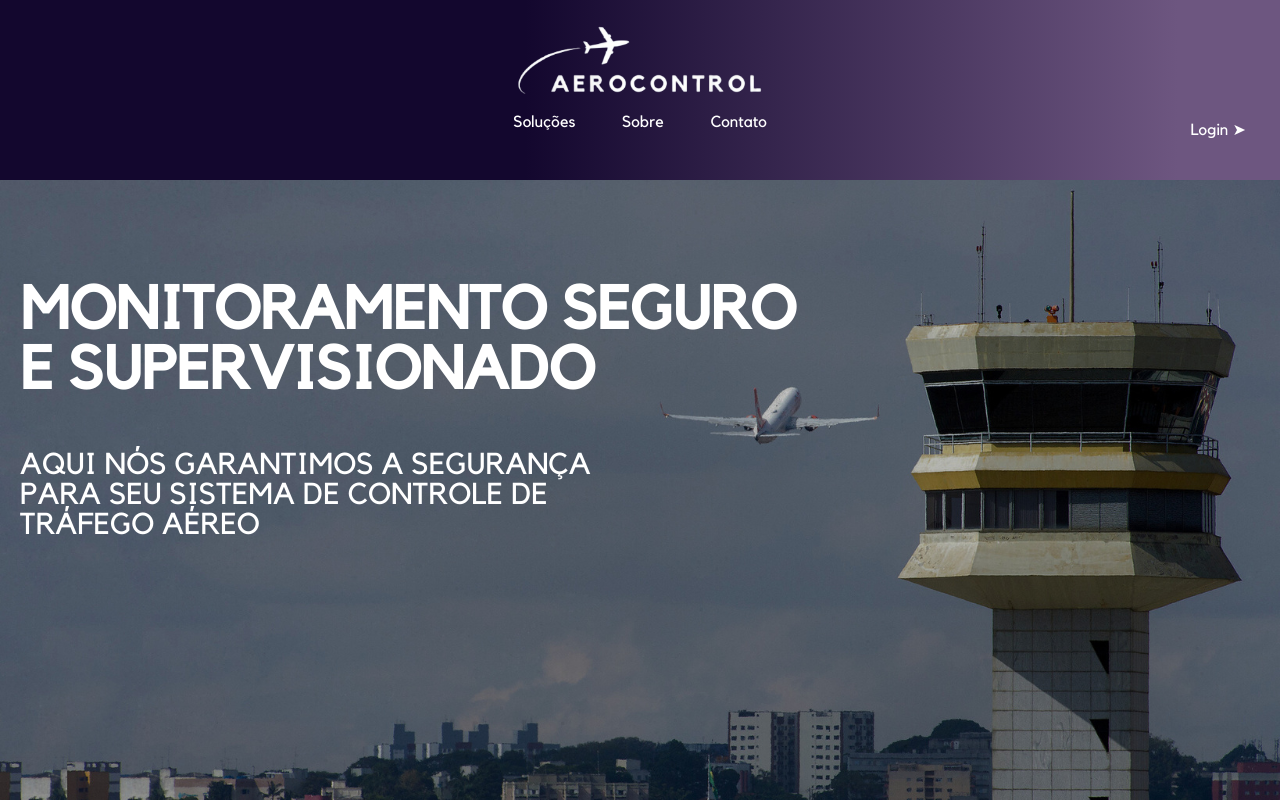
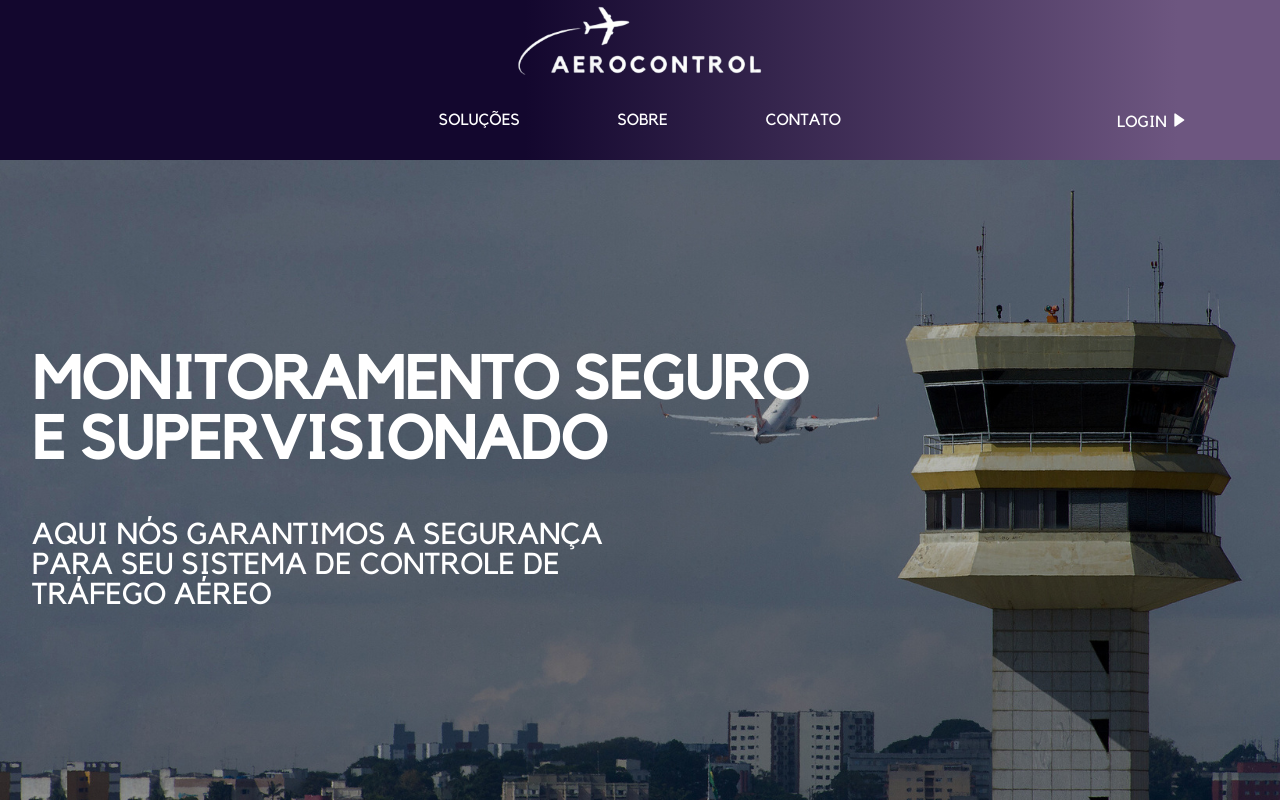
Before and after one commit to miguelluvizon/AeroControl, a plain HTML site: page Prototipo_site/index.html in a window 1280 px wide. Drawn offline with nearby package versions, Linux system fonts and the light colour scheme.

Commit message:
HTML e CSS da página inicial

```diff
--- a/Prototipo_site/index.css
+++ b/Prototipo_site/index.css
@@ -3,14 +3,25 @@
     src: url(kollektif/Kollektif.ttf);
 }
 
+@media (min-width: 480px) { /*Tamanho celular*/
+
+}
+
+@media (min-width: 800px) { /*Tamanho tablet*/
+
+}
+
+@media (min-width: 1025px) { /*Tamanho desktop*/
     body {
         background-color: #0f132e;
         padding: 0;
         margin: 0;
         font-family: Kollektif;
-    background-image: url(imagens/imagemFundo2.png);
-    background-size: auto;
-    background-position-y: 20vh;
+    }
+
+    .header {
+        height: 100vh;
+
     }
 
     .footer{
@@ -26,8 +37,7 @@ body {
         color: white;
         flex-direction: column;
         align-items: center;
-    justify-content: center;
-    padding-top: 20px;
+        justify-content: space-between;
     }
 
     .navbar ul {
@@ -35,16 +45,30 @@ body {
         list-style: none;
         display: flex;
         flex-direction: row;
-    width: 300px;
-    height: 50px;
+        width: 500px;
         justify-content: space-around;
+        margin-bottom: 0;
     }
 
     .sobreNos{
+        /* position: absolute; */
+        display: flex;
 
-    margin-top: 100px;
-    margin-left: 20px;
+        width: 100%;
         color: white;
+        background-image: url(imagens/imagemFundo2.png);
+        background-size: auto;
+        height: 80vh;
+        justify-content: center;
+    }
+
+    .container {
+        display: flex;
+        height: 100%;
+        width: 95%;
+        flex-direction: column;
+        align-items: flex-start;
+        justify-content: center;
     }
 
     .logo {
@@ -53,15 +77,37 @@ body {
 
     .subtitle {
         font-size: 60px;
+        margin-top: 0;
     }
 
     .subsection {
         font-size: 30px;
     }
 
-.login_button {
-    position: absolute;
-    left: 93vw;
-    top: 15vh;
-    color: white;
+
+    .logo{
+        height: 55%;
     }
+
+    .opcoes{
+        height: 40%;
+        width: 100%;
+        flex-direction: row;
+        display: flex;
+    }
+
+    .esquerda{
+        display: flex;
+        width: 20%;
+    }
+    .centro{
+        display: flex;
+        width: 60%;
+        justify-content: center;
+    }
+
+    .direita{
+        display: flex;
+        width: 20%;
+    }
+}
--- a/Prototipo_site/index.html
+++ b/Prototipo_site/index.html
@@ -1,28 +1,49 @@
 <!DOCTYPE html>
 <html lang="en">
+
 <head>
     <meta charset="UTF-8">
     <meta name="viewport" content="width=device-width, initial-scale=1.0">
     <title>Document</title>
     <link rel="stylesheet" href="index.css">
+    <link href='https://unpkg.com/boxicons@2.1.4/css/boxicons.min.css' rel='stylesheet'>
 </head>
+
 <body>
-    <div class="navbar">
-        <div><img class="logo" src="imagens/logoAerocontrol.png" alt=""></div>
-            <div><ul>
-                <li>Soluções</li>
-                <li>Sobre</li>
-                <li>Contato</li>
-            </ul>
+    <div class="header">
+        <div class="navbar">
+            <div class="logo">
+                <div><img class="logo" src="imagens/logoAerocontrol.png" alt=""></div>
+            </div>
+            <div class="opcoes">
+                <div class="esquerda"></div>
+                <div class="centro">
+                    <ul>
+                        <li>SOLUÇÕES</li>
+                        <li>SOBRE</li>
+                        <li>CONTATO</li>
+
+                    </ul>
+                </div>
+                <div class="direita">
+                    <ul>
+                        <li>LOGIN <i class='bx bxs-right-arrow'></i></li>
+                    </ul>
+
+                </div>
+            </div>
+
+
+        </div>
+        <div class="sobreNos">
+            <div class="container">
+                <h2 class="subtitle">MONITORAMENTO SEGURO <br> E SUPERVISIONADO</h2>
+                <div class="subsection">AQUI NÓS GARANTIMOS A SEGURANÇA<br>PARA SEU SISTEMA DE CONTROLE DE <br> TRÁFEGO
+                    AÉREO </div>
+            </div>
         </div>
     </div>
-    <div class="login_button">Login ➤</div>
-    <section class="sobreNos">
-        <div class="conteiner">
-            <h2 class="subtitle">MONITORAMENTO SEGURO <br> E SUPERVISIONADO</h2>
-            <div class="subsection">AQUI NÓS GARANTIMOS A SEGURANÇA<br>PARA SEU SISTEMA DE CONTROLE DE <br> TRÁFEGO AÉREO </div>
-        </div>
-    </section>
 
 </body>
+
 </html>
```
Lines whose indentation alone changed are shown as unchanged.
